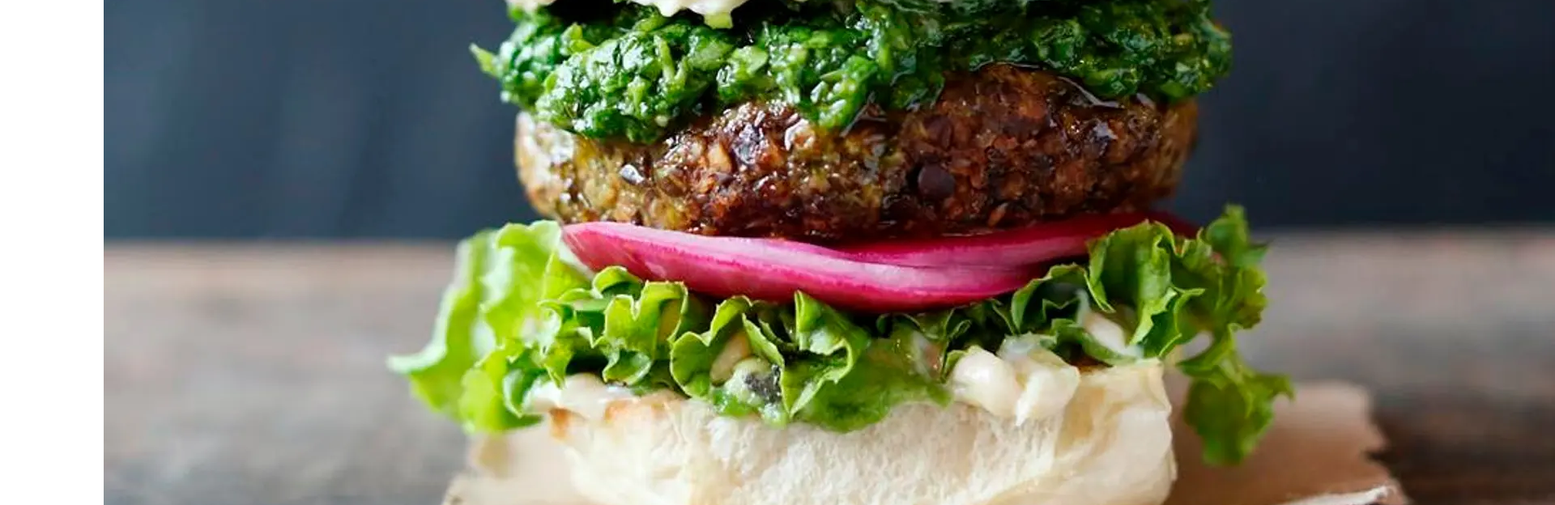
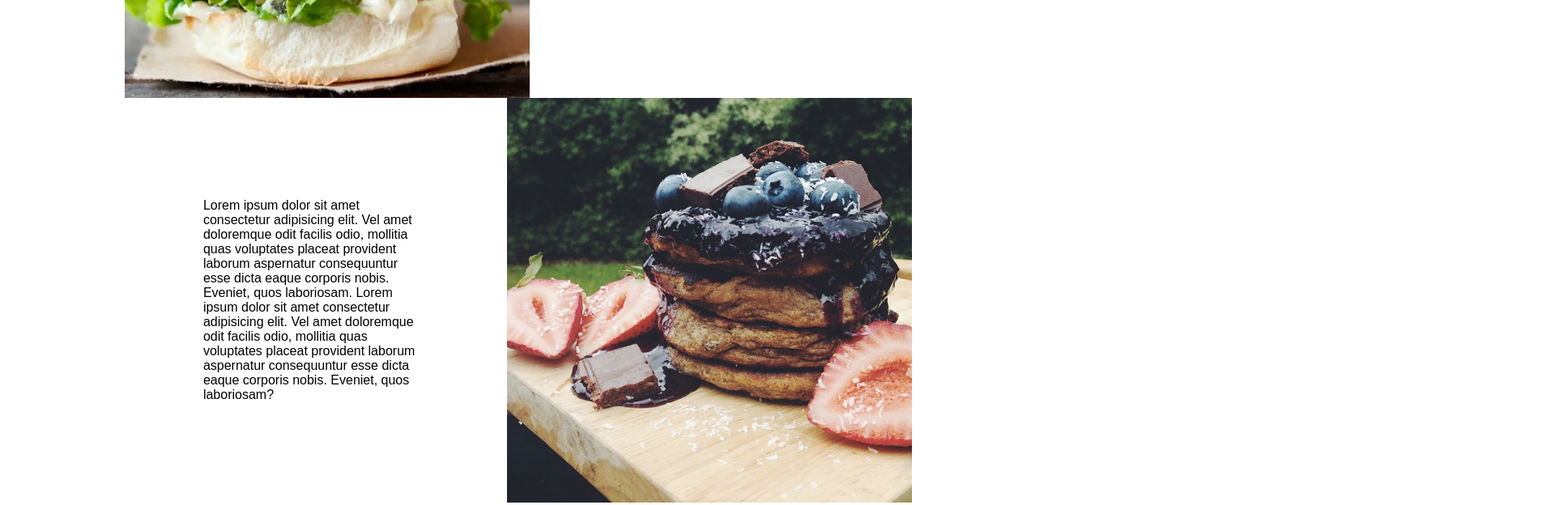
Before and after one commit to menulln/odin-restaurant-page, a website built with webpack: page dist/index.html in a window 1280 px wide. Shown: the part 769-1393 px from the top of the page at 81% size, 1920 px wide, since content can reach past the window. Built offline with nearby package versions, Linux system fonts and the light colour scheme.

Commit message:
Style .dishes-section

```diff
--- a/src/style.css
+++ b/src/style.css
@@ -84,3 +84,27 @@ li > a {
     color: #fff;
     text-shadow: 2px 2px 5px #000;
 }
+
+.dishes-section {
+    padding: 2.5%;
+}
+
+.dishes-section > div > img {
+    width: 500px;
+    height: 500px;
+    object-fit: cover;
+}
+
+.dishes-section > div {
+    display: flex;
+    justify-content: space-around;
+    align-items: center;
+}
+
+.dishes-section > div:last-of-type {
+    flex-flow: row-reverse;
+}
+
+.dishes-section > div > p {
+    padding: 0 10%;
+}
```
